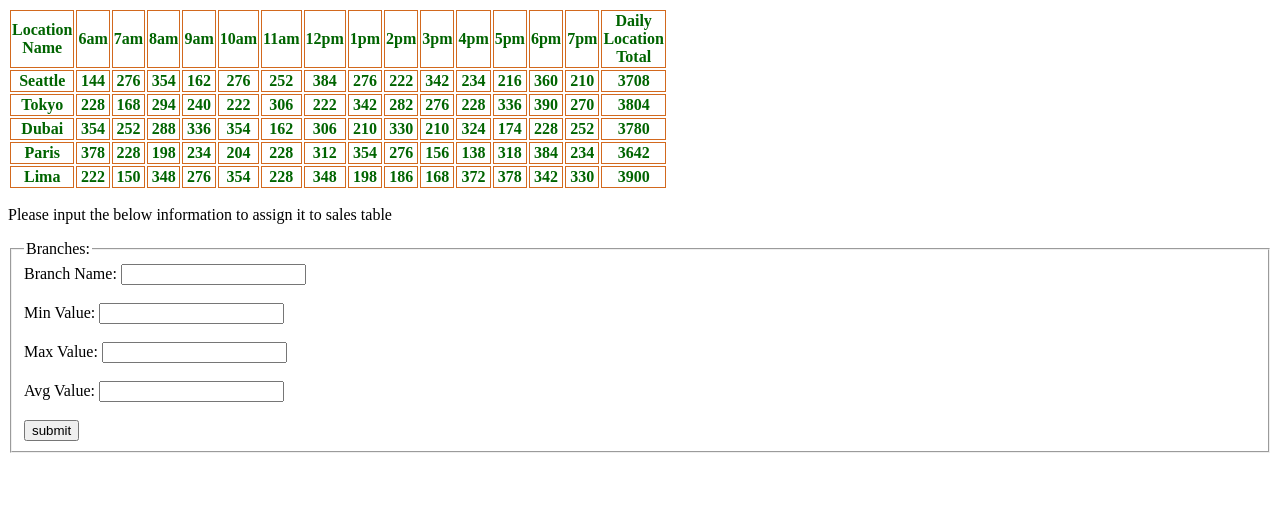
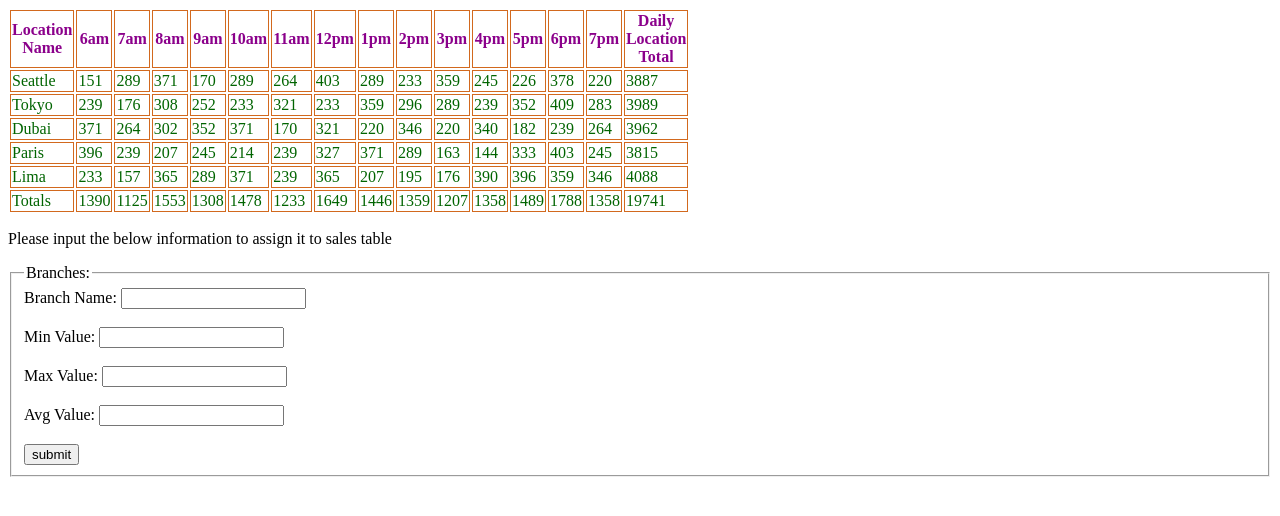
Before and after one commit to Aya-Akrabawi/cookie-stand, a plain HTML site: page sales.html in a window 1280 px wide. Drawn offline with Linux system fonts and the light colour scheme.

Commit message:
correct all bugs in app.js

```diff
--- a/app.js
+++ b/app.js
@@ -3,7 +3,6 @@ var hour = 6
 var hour2 = 1
 var hourarray = []
 var AllLocations = []
-var totalpercolumn = []
 
 
 for (let index = 0; index < 14; index++) {
@@ -21,73 +20,59 @@ for (let index = 0; index < 14; index++) {
 
 }
 
-function headerRow() {
-    var tableElement = document.getElementById('cookies-sales-table')
-    var headerRowElement = document.createElement('tr')
-    var tabelHeader = document.createElement('th')
-    tabelHeader.textContent = 'Location Name';
-    headerRowElement.appendChild(tabelHeader)
-
-    for (let index = 0; index < hourarray.length; index++) {
-        tabelHeader = document.createElement('th')
-        tabelHeader.textContent = hourarray[index]
-        headerRowElement.appendChild(tabelHeader)
-    }
-    tabelHeader = document.createElement('th')
-    tabelHeader.textContent = 'Daily Location Total'
-    headerRowElement.appendChild(tabelHeader)
-    tableElement.appendChild(headerRowElement)
+var forTable = document.getElementById('forTable')
+var tableElement = document.createElement('table')
+tableElement.setAttribute('id' , 'id-table')
+forTable.appendChild(tableElement)
 
 
 
-    /*var parentElement = document.getElementById('random-hrs')
-    var table = document.createElement('table')
-    document.createAttribute('class','change')
-    var tr = document.createElement('tr')
-    var th0 = document.createElement('th')
-        th0.textContent = 'Branch'
-        tr.append(th0)
 
-    for (var headrow = 0; headrow < hourarray.length; headrow++) {
-        var th1 = document.createElement('th')
-            th1.textContent = hourarray[headrow]
-        tr.append(th1)
+function headerRow() {
+    var headerRowElement = document.createElement('tr')
+    tableElement.appendChild(headerRowElement)
+    var tabelHeader = document.createElement('th')
+    headerRowElement.appendChild(tabelHeader)
+    tabelHeader.textContent = 'Location Name';
 
+    for (let index = 0; index < hourarray.length; index++) {
+        var tabelHeader1 = document.createElement('th')
+        tabelHeader1.textContent = hourarray[index]
+        headerRowElement.appendChild(tabelHeader1)
     }
-    table.appendChild(tr)
-    parentElement.appendChild(table)
-    var th2 = document.createElement('th')
-        th2.textContent = 'Daily Location Total'
-        tr.append(th2)*/
+    var tabelHeader2 = document.createElement('th')
+    tabelHeader2.textContent = 'Daily Location Total'
+    headerRowElement.appendChild(tabelHeader2)
+    }
 
 
-}
 
 headerRow()
 
+
 function FooterRowfc() {
-    var tableElement = document.getElementById('cookies-sales-table')
     var footerRowElement = document.createElement('tr')
+    tableElement.appendChild(footerRowElement)
     var tableRowCell = document.createElement('td')
+    footerRowElement.appendChild(tableRowCell)
     tableRowCell.textContent = 'Totals';
-    footerRowElement.appendChild(tableRowCell)
 
     var totals = 0
     for (let index = 0; index < hourarray.length; index++) {
         var hourCell = document.createElement('td')
+        footerRowElement.appendChild(hourCell)
         var totalCookiesPerHour = 0
         for (let j = 0; j < AllLocations.length; j++) {
-            totalCookiesPerHour = totalCookiesPerHour + AllLocations[j]+hrArray
-            //console.log(totalpercolumn[index])
+            totalCookiesPerHour = totalCookiesPerHour + AllLocations[j].hrArray[index]
+
         }
         totals = totals + totalCookiesPerHour
         hourCell.textContent = totalCookiesPerHour
-        footerRowElement.appendChild(hourCell)
     }
     var totalsTableDataCell = document.createElement('td')
+    footerRowElement.appendChild(totalsTableDataCell)
     totalsTableDataCell.textContent = totals
-    footerRowElement.appendChild(totalsTableDataCell)
-    tableElement.appendChild(footerRowElement)
+
 
 
 
@@ -121,70 +106,57 @@ function FooterRowfc() {
 
 }
 
-function Sales(cityArray, minHourlyCustomer, maxHourlyCustomer, avgCookiesPerCustomer, hrArray, totalperbranch, cellperhr) {
-    var array1 = []
-    array1.push(hrArray)
-    var array4 = []
-    array4.push(cityArray)
-    var array2 = []
-    array2.push(totalperbranch)
-    var array3 = []
-    array3.push(cellperhr)
-
-    this.name = name
+function Sales(cityArray, minHourlyCustomer, maxHourlyCustomer, avgCookiesPerCustomer) {
+    this.cityArray = cityArray
     this.minHourlyCustomer = minHourlyCustomer
     this.maxHourlyCustomer = maxHourlyCustomer
     this.avgCookiesPerCustomer = avgCookiesPerCustomer
-    this.hrArray = array1
-    this.cityArray = array4
-    this.totalperbranch = array2
-    this.total = 0
-    this.cellperhr = array3
-    AllLocations.push(this.cityArray)
 
+    var total = 0
+    this.total = total
+    var hrArray = []
+    this.hrArray=hrArray
+
+
+    AllLocations.push(this)
+    //console.log(AllLocations)
 
 }
 
 Sales.prototype.SetrandNumOfCustomersPerHr = function () {
+    var total= 0
     for (var index = 0; index < hourarray.length; index++) {
-        var randomly = Math.floor(Math.random() * (this.maxHourlyCustomer - this.minHourlyCustomer + 1) + this.minHourlyCustomer);
+        var randomNum = Math.floor(Math.random() * (this.maxHourlyCustomer - this.minHourlyCustomer + 1) + this.minHourlyCustomer);
+        var multiply = Math.floor(randomNum*this.avgCookiesPerCustomer)
+        total = total + multiply
+        this.hrArray.push(multiply)
+        this.total = total
+
+
+
+        /*var randomly = Math.floor(Math.random() * (this.maxHourlyCustomer - this.minHourlyCustomer + 1) + this.minHourlyCustomer);
         this.hrArray.push(Math.floor(this.avgCookiesPerCustomer) * randomly)
         this.total = this.total + (Math.floor(this.avgCookiesPerCustomer) * randomly)
-        console.log(this.hrArray)
+        console.log(this.hrArray)*/
 
     }
 }
 
 Sales.prototype.render = function () {
-    var tableElement = document.getElementById('cookies-sales-table')
 
-    var tr = document.createElement('tr')
-
-    var th1 = document.createElement('th')
-    th1.textContent = this.cityArray
-    tr.append(th1)
-
-
-
-
-
+    var tr5 = document.createElement('tr')
+    tableElement.appendChild(tr5)
+    var th7 = document.createElement('td')
+    tr5.append(th7)
+    th7.textContent = this.cityArray
     for (var branchRow = 0; branchRow < hourarray.length; branchRow++) {
-        var th1 = document.createElement('th')
-
-        th1.textContent = this.hrArray[branchRow + 1]
-        tr.append(th1)
-
-
+        var aya = document.createElement('td')
+        aya.textContent = this.hrArray[branchRow]
+        tr5.append(aya)
     }
-
-    var th1 = document.createElement('th')
-
-    th1.textContent = this.total
-    tr.append(th1)
-
-    tableElement.appendChild(tr)
-
-
+    var th2 = document.createElement('td')
+    th2.textContent = this.total
+    tr5.append(th2)
 }
 
 var seattle = new Sales('Seattle', 23, 65, 6.3);
@@ -204,12 +176,16 @@ addRow.addEventListener('submit', function () {
 
     var newbranch = new Sales(name, minHourlyCustomer, maxHourlyCustomer, avgCookiesPerCustomer,)
 
-    var tableElement = document.getElementById('cookies-sales-table')
+    var tableElement1 = document.getElementById('id-table')
 
+
+    console.log('tableElement '+ tableElement1.rows)
+
+    tableElement.deleteRow(tableElement1.rows.length-1)
+    AllLocations.push(newbranch)
+    console.log(newbranch)
     newbranch.SetrandNumOfCustomersPerHr();
     newbranch.render();
-    tableElement.removeChild(tableElement.lastchild)
-    AllLocations.push(this.cityArray)
     FooterRowfc()
 });
 
--- a/css/JSstyles.css
+++ b/css/JSstyles.css
@@ -5,8 +5,14 @@ table {
 tr {
     color: chocolate;
 }
-th {
+td {
     color: darkgreen;
     border: 1px solid chocolate;
     width: 200px;
 }
+
+th {
+    color: darkmagenta;
+    border: 1px solid chocolate;
+    width: 200px;
+}
--- a/sales.html
+++ b/sales.html
@@ -7,7 +7,7 @@
     <link rel="stylesheet" href="css\JSstyles.css">
 </head>
 <body>
-    <table id="cookies-sales-table"></table>
+    <div id="forTable"></div>
     <section>
         <p>
             Please input the below information to assign it to sales table
```
